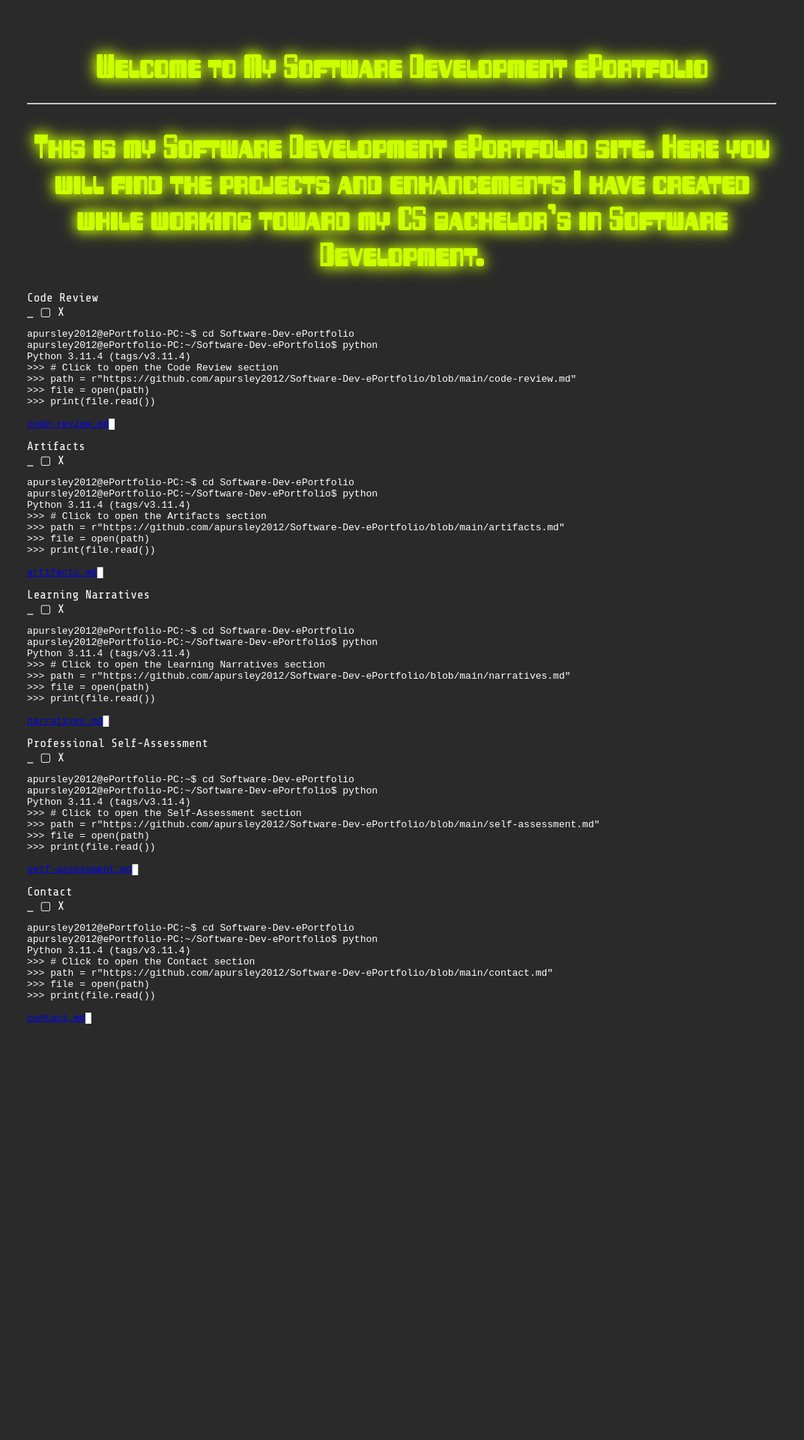
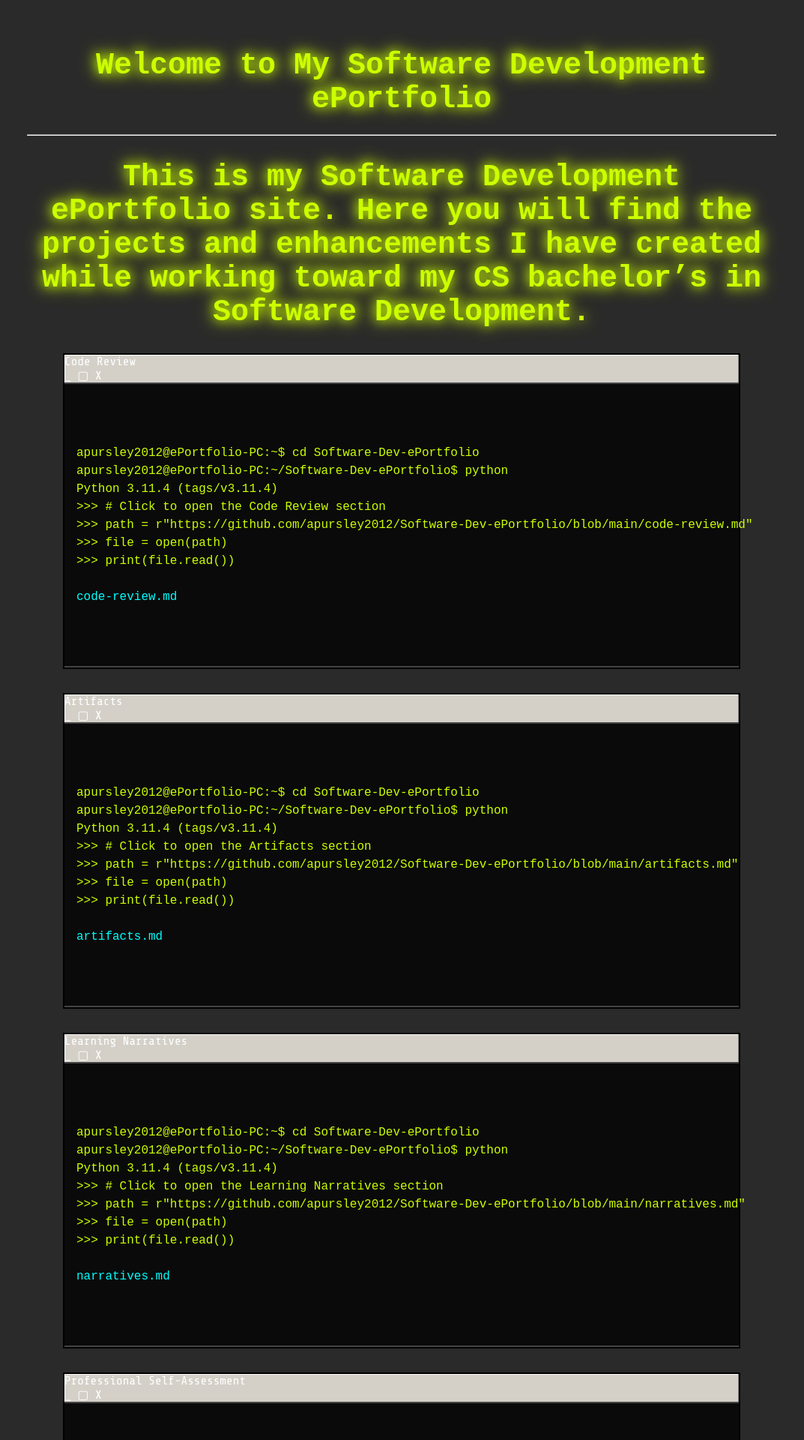
Before and after one commit to apursley2012/portfolio, a Jekyll site: the page built from index.md, in a window 1280 px wide. Shown: the top 1920 px of the page at 75% size, without its empty margins (104-1177 px from the left). Built offline with Jekyll 4.4.1, drawn with Linux system fonts in a browser that asks for light colours; before the commit the page ends 1410 px from its top, so only the background shows below that.

Commit message:
Update style.css

```diff
--- a/assets/css/style.css
+++ b/assets/css/style.css
@@ -16,24 +16,42 @@ main {
 }
 
 h1, h2, h3 {
-  color: #ccff00;
-  font-family: '256 Bytes', monospace;
-  text-align: center;
-  /* Enhanced glow for headers */
-  text-shadow: 0 0 15px #ccff00, 0 0 25px #ccff00;
-  margin-bottom: 1.5rem;
+    color: #ccff00;
+    font-family: 'NanoPixel', monospace;
+    text-align: center;
+    /* Enhanced glow for headers */
+    text-shadow: 0 0 15px #ccff00, 0 0 25px #ccff00;
+    margin-bottom: 1.5rem;
 }
 
 h1 {
     font-size: 3.5rem;
+    color: #ccff00;
+    font-family: 'NanoPixel', monospace;
+    text-align: center;
+    /* Enhanced glow for headers */
+    text-shadow: 0 0 15px #ccff00, 0 0 25px #ccff00;
+    margin-bottom: 1.5rem;
 }
 
 h2 {
     font-size: 2.5rem;
+    color: #ccff00;
+    font-family: 'NanoPixel', monospace;
+    text-align: center;
+    /* Enhanced glow for headers */
+    text-shadow: 0 0 15px #ccff00, 0 0 25px #ccff00;
+    margin-bottom: 1.5rem;
 }
 
 h3 {
     font-size: 1.8rem;
+    color: #ccff00;
+    font-family: 'NanoPixel', monospace;
+    text-align: center;
+    /* Enhanced glow for headers */
+    text-shadow: 0 0 15px #ccff00, 0 0 25px #ccff00;
+    margin-bottom: 1.5rem;
 }
 
 p {
@@ -64,6 +82,17 @@ p {
 .terminal-window:hover {
     box-shadow: 0 0 25px rgba(0, 255, 136, 0.8); /* Enhanced glow on hover */
     transform: translateY(-3px); /* Slight lift on hover */
+}
+.terminal-header {
+  background-color: #1c1c1c;
+  padding: 0.5rem 1rem;
+  display: flex;
+  align-items: center;
+  justify-content: space-between;
+  font-family: 'Share Tech Mono', monospace;
+  color: #00ff00;
+  font-size: 0.9rem;
+  border-bottom: 1px solid #444;
 }
 
 .terminal-window code {
@@ -148,3 +177,82 @@ p {
     border-radius: 3px;
     text-shadow: 0 0 5px #ccff00; /* Glow for inline code */
 }
+
+
+.terminal-container {
+  background-color: #d4d0c8; /* Classic Windows grey */
+  border: 2px solid #000;
+  box-shadow: inset -1px -1px 0 #808080, inset 1px 1px 0 #ffffff;
+  max-width: 900px;
+  margin: 2rem auto;
+  padding: 0;
+  font-family: 'Share Tech Mono', monospace;
+}
+
+.terminal-header {
+  background-color: #c0c0c0;
+  color: #000;
+  display: flex;
+  justify-content: space-between;
+  align-items: center;
+  padding: 0.3rem 0.5rem;
+  font-size: 0.9rem;
+  border-bottom: 2px solid #808080;
+}
+
+.terminal-title {
+  font-weight: bold;
+}
+
+.terminal-buttons {
+  display: flex;
+  gap: 4px;
+}
+
+.terminal-buttons .button {
+  background: #d4d0c8;
+  border: 2px solid #808080;
+  width: 18px;
+  height: 18px;
+  display: flex;
+  align-items: center;
+  justify-content: center;
+  font-weight: bold;
+  box-shadow: inset -1px -1px 0 #ffffff, inset 1px 1px 0 #404040;
+}
+
+.window-terminal {
+  background-color: #0a0a0a;
+  color: #ccff00;
+  font-family: 'Share Tech Mono', monospace;
+  padding: 1rem;
+  font-size: 1rem;
+  line-height: 1.5;
+  white-space: pre-wrap;
+  border-top: 2px solid #444;
+  border-bottom: 2px solid #444;
+}
+
+.window-terminal a {
+  color: #00ffff;
+  text-decoration: none;
+}
+
+.window-terminal a:hover {
+  text-decoration: underline;
+}
+
+.cursor {
+  display: inline-block;
+  width: 8px;
+  height: 1em;
+  background-color: #ccff00;
+  animation: blink 1s steps(2, start) infinite;
+  margin-left: 3px;
+}
+
+@keyframes blink {
+  to {
+    visibility: hidden;
+  }
+}
```
